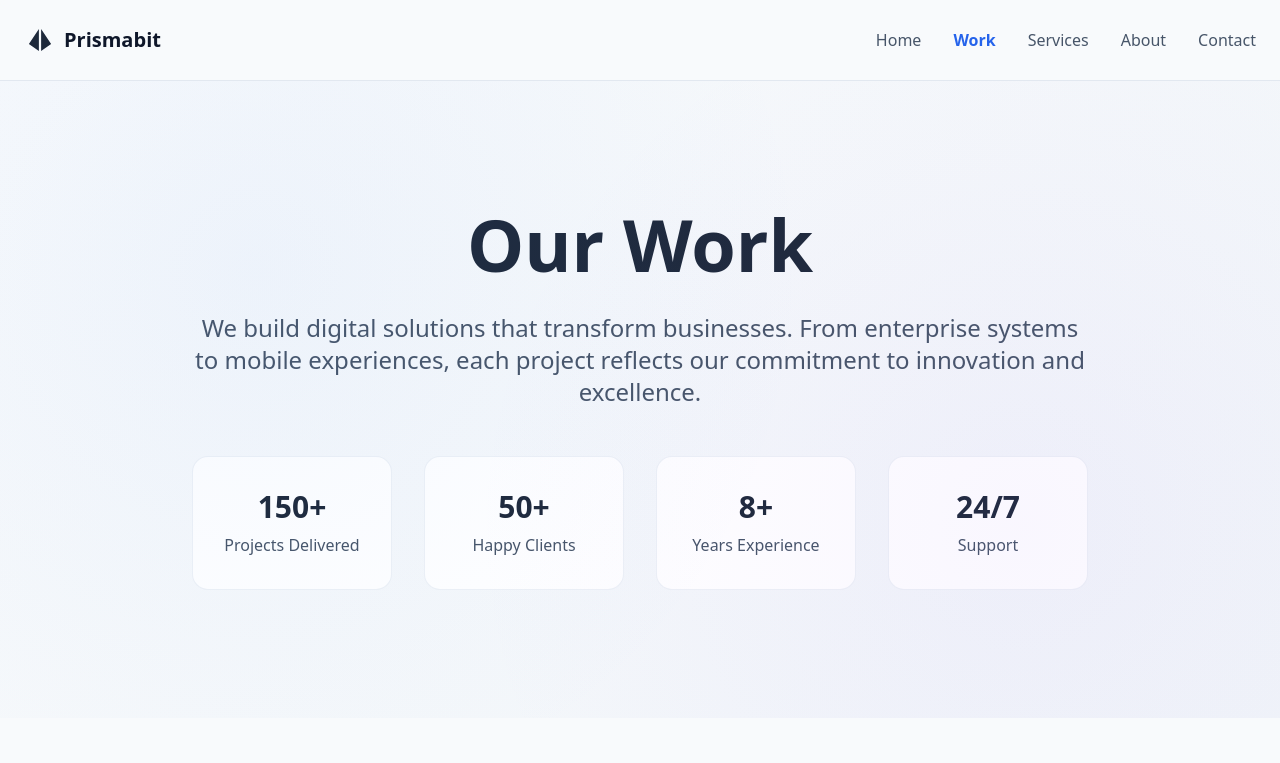
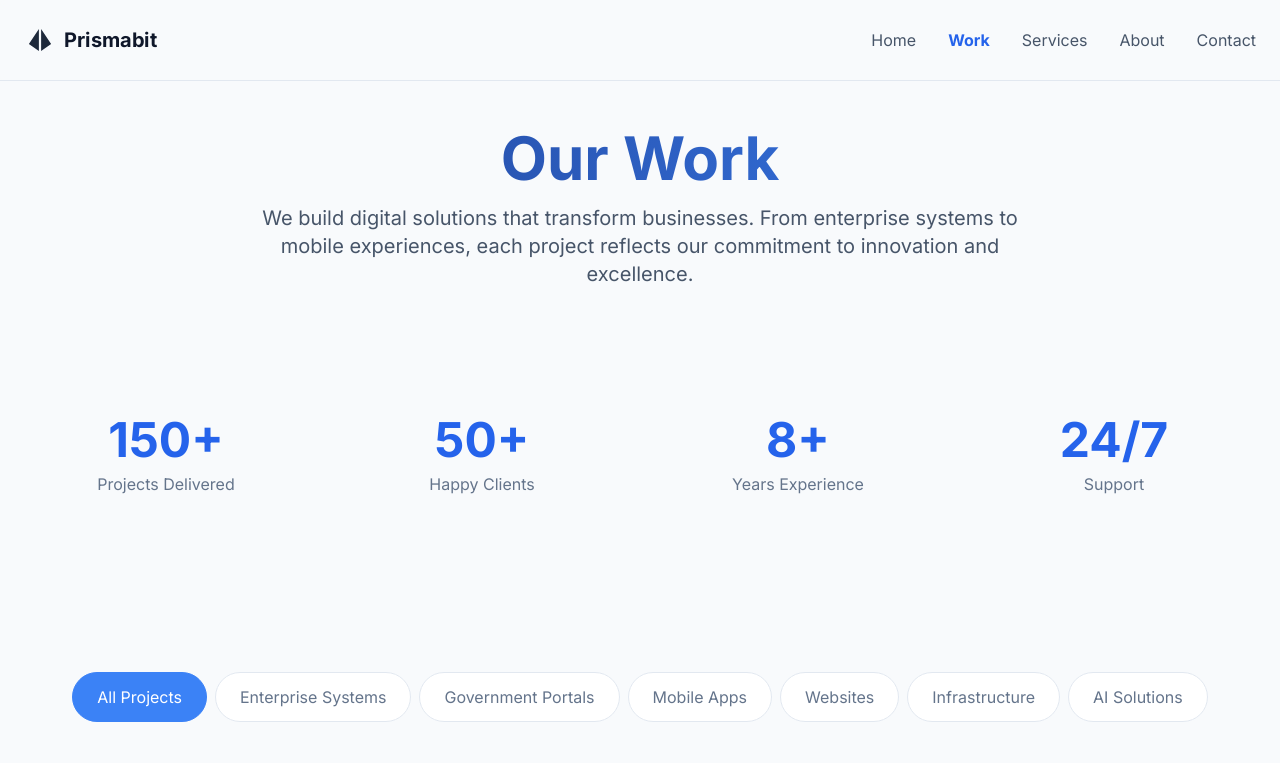
Before and after one commit to adewwww/PrismaBit, a plain HTML site: page work.html in a window 1280 px wide. Shown: the top 763 px of the page. Drawn offline with nearby package versions, Linux system fonts and the light colour scheme.

Commit message:
Updated the work page to match with others. Changed the CTA part.

```diff
--- a/work.html
+++ b/work.html
@@ -7,12 +7,11 @@
   <script src="https://cdn.tailwindcss.com"></script>
   <link rel="preconnect" href="https://fonts.googleapis.com" />
   <link rel="preconnect" href="https://fonts.gstatic.com" crossorigin />
-  <link href="https://fonts.googleapis.com/css2?family=Inter:wght@300;400;500;600;700;800;900&display=swap" rel="stylesheet"/>
-  <link rel="stylesheet" href="styles.css" />
+  <link href="https://fonts.googleapis.com/css2?family=Inter:wght@400;700&display=swap" rel="stylesheet"/>
+  <link rel="stylesheet" href="assets/css/common.css">
   <script src="assets/Javascript/common.js" defer></script>
 
   <style>
-
     .project-card {
       transition: all 0.5s cubic-bezier(0.23, 1, 0.32, 1);
       border: 1px solid rgba(226, 232, 240, 0.6);
@@ -151,7 +150,7 @@
             </g>
           </svg>
         </div>
-        <span id="header-wordmark" class="font-bold text-xl text-slate-900">Prismabit</span>
+        <span id="header-wordmark" class="font-bold text-xl text-slate-900 cursor-pointer">Prismabit</span>
       </a>
       <div class="hidden md:flex space-x-8 text-slate-600">
         <a href="index.html?nosplash=true" class="hover:text-slate-900 transition-colors">Home</a>
@@ -164,38 +163,35 @@
   </header>
 
   <!-- Main Content -->
-  <main id="main-content" class="pt-20">
+  <main id="main-content">
 
     <!-- HERO SECTION -->
-    <section class="hero-section py-24 sm:py-32 relative">
-      <div class="container mx-auto px-6 text-center">
-        <div class="reveal-on-scroll">
-          <h1 class="text-5xl md:text-7xl font-bold gradient-text mb-8 leading-tight">
-            Our Work
-          </h1>
-          <p class="text-xl md:text-2xl text-slate-600 max-w-4xl mx-auto mb-12 leading-relaxed font-light">
-            We build digital solutions that transform businesses. From enterprise systems to mobile experiences,
-            each project reflects our commitment to innovation and excellence.
+    <section class="py-20 sm:py-32 text-center container mx-auto px-6">
+      <h1 class="text-4xl md:text-6xl font-bold gradient-text mb-4">Our Work</h1>
+      <p class="text-lg md:text-xl text-slate-600 max-w-3xl mx-auto">
+        We build digital solutions that transform businesses. From enterprise systems to mobile experiences, each project reflects our commitment to innovation and excellence.
       </p>
-        </div>
+    </section>
 
         <!-- Stats -->
-        <div class="stats-grid max-w-4xl mx-auto reveal-on-scroll" style="transition-delay: 200ms;">
-          <div class="stat-item">
-            <div class="text-3xl font-bold gradient-text mb-2">150+</div>
-            <div class="text-slate-600">Projects Delivered</div>
+        <section class="pb-20 sm:pb-32">
+        <div class="container mx-auto px-6">
+            <div class="grid grid-cols-2 md:grid-cols-4 gap-8 text-center">
+                <div class="reveal-on-scroll">
+                    <h2 class="text-4xl md:text-5xl font-bold text-blue-600">150+</h2>
+                    <p class="text-slate-500 mt-2">Projects Delivered</p>
                 </div>
-          <div class="stat-item">
-            <div class="text-3xl font-bold gradient-text mb-2">50+</div>
-            <div class="text-slate-600">Happy Clients</div>
+                <div class="reveal-on-scroll" style="transition-delay:150ms;">
+                    <h2 class="text-4xl md:text-5xl font-bold text-blue-600">50+</h2>
+                    <p class="text-slate-500 mt-2">Happy Clients</p>
                 </div>
-          <div class="stat-item">
-            <div class="text-3xl font-bold gradient-text mb-2">8+</div>
-            <div class="text-slate-600">Years Experience</div>
+                <div class="reveal-on-scroll" style="transition-delay:300ms;">
+                    <h2 class="text-4xl md:text-5xl font-bold text-blue-600">8+</h2>
+                    <p class="text-slate-500 mt-2">Years Experience</p>
                 </div>
-          <div class="stat-item">
-            <div class="text-3xl font-bold gradient-text mb-2">24/7</div>
-            <div class="text-slate-600">Support</div>
+                <div class="reveal-on-scroll" style="transition-delay:450ms;">
+                    <h2 class="text-4xl md:text-5xl font-bold text-blue-600">24/7</h2>
+                    <p class="text-slate-500 mt-2">Support</p>
                 </div>
             </div>
         </div>
```
Also changed, not shown: about.html (+3 -3 lines), index.html (+4 -4 lines), services.html (+3 -3 lines). Lines whose indentation alone changed are shown as unchanged.
